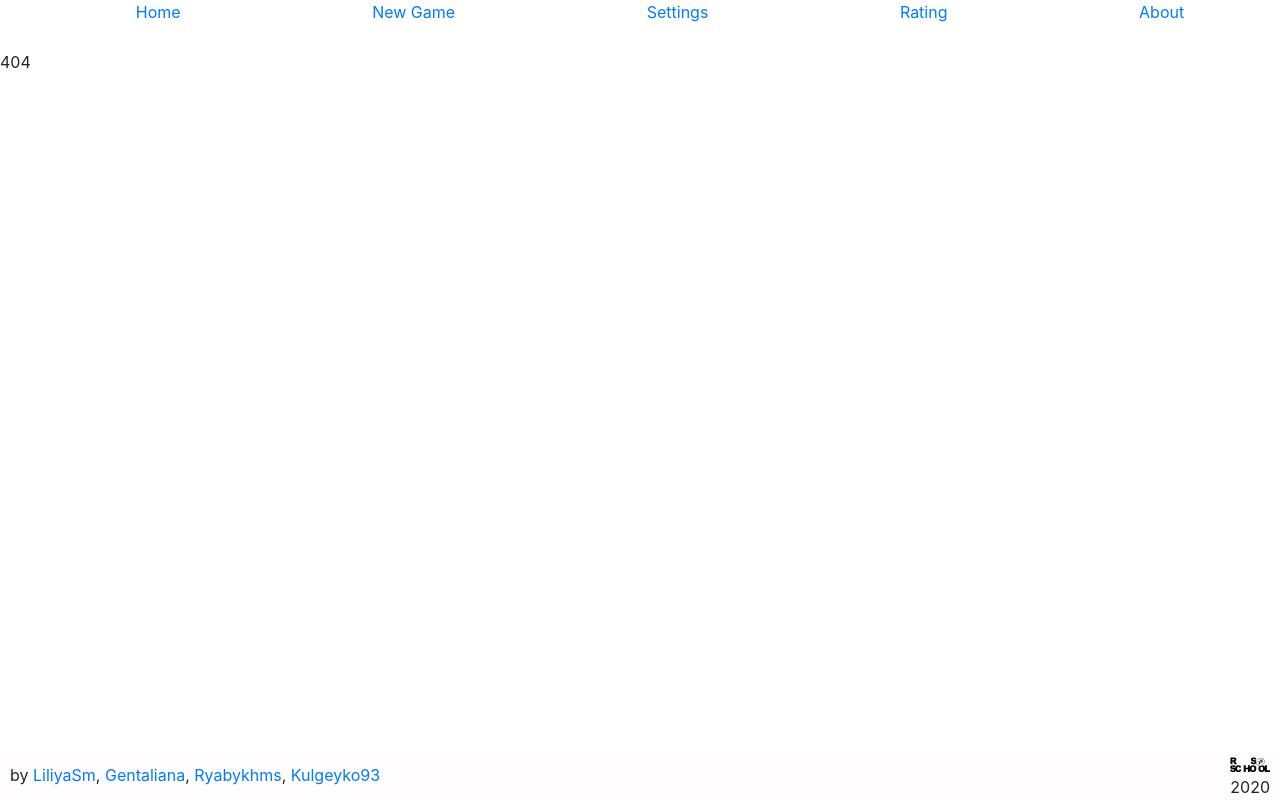
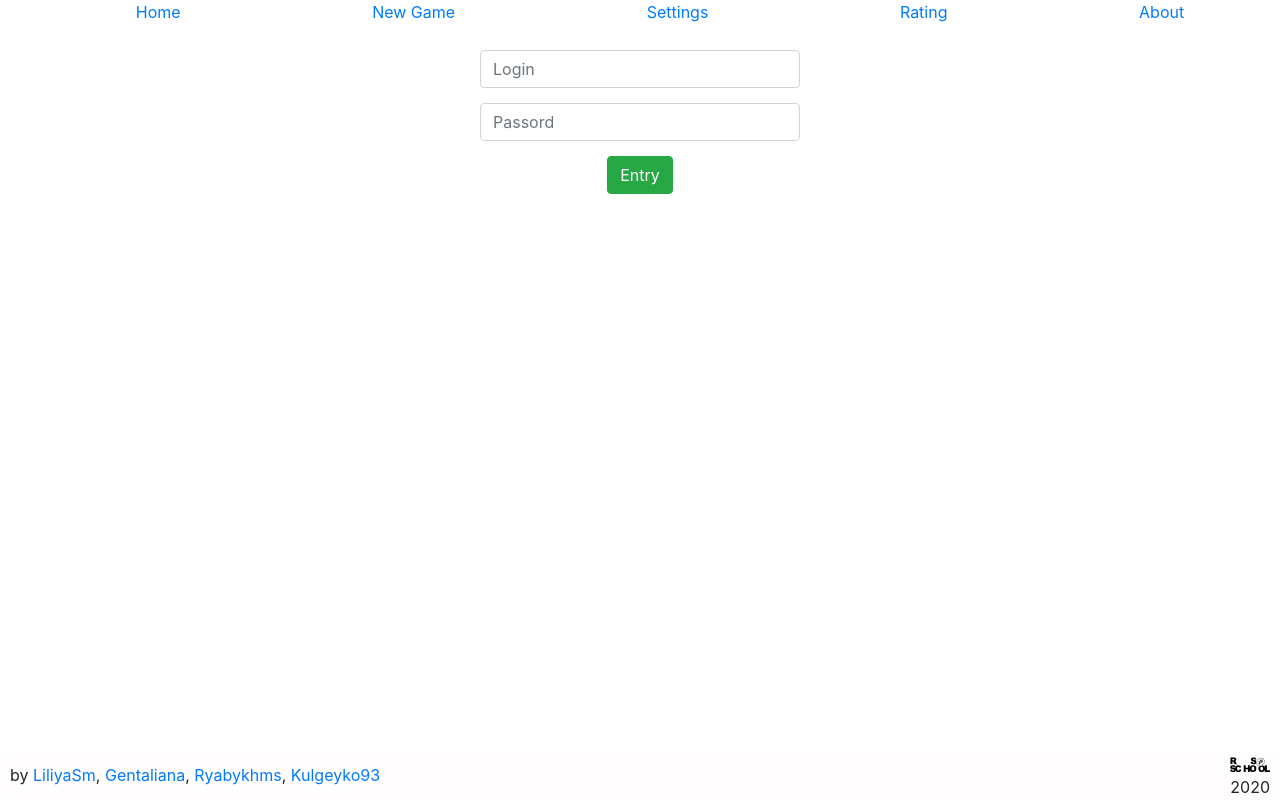
Before and after one commit to gentaliana/rsclone, a React app: page /auth in a window 1280 px wide. Before the commit this address had no page. Built offline with nearby package versions, Linux system fonts and the light colour scheme.

Commit message:
RC-52 feat(auth): add page auth

```diff
--- a/src/App.tsx
+++ b/src/App.tsx
@@ -1,7 +1,7 @@
 import React from 'react';
 import { Route, Switch } from 'react-router-dom';
 import { useSelector } from 'react-redux';
-import { Home, NotFound, SetGame, Game, Rating, Settings, About } from '@pages';
+import { Home, NotFound, SetGame, Game, Rating, Settings, About, Auth } from '@pages';
 import { Header, Footer, Alerts } from '@components';
 import { routes } from '@constants';
 import { IAppState } from '@types';
@@ -16,6 +16,7 @@ function App(): JSX.Element {
       <Header />
       <main className="main">
         <Switch>
+          <Route exact path={routes.AUTH} component={Auth} />
           <Route exact path={routes.HOME} component={Home} />
           <Route path={routes.SET_GAME} component={SetGame} />
           <Route path={routes.GAME} component={Game} />
--- a/src/assets/locales/be/translation.json
+++ b/src/assets/locales/be/translation.json
@@ -1,4 +1,9 @@
 {
+  "auth": {
+    "entry": "Entry",
+    "login": "Login",
+    "password": "Passord"
+  },
   "links": {
     "new-game": "New Game",
     "rating": "Rating",
--- a/src/assets/locales/en/translation.json
+++ b/src/assets/locales/en/translation.json
@@ -1,4 +1,9 @@
 {
+  "auth": {
+    "entry": "Entry",
+    "login": "Login",
+    "password": "Passord"
+  },
   "links": {
     "new-game": "New Game",
     "rating": "Rating",
--- a/src/assets/locales/ru/translation.json
+++ b/src/assets/locales/ru/translation.json
@@ -1,4 +1,9 @@
 {
+  "auth": {
+    "entry": "Вход",
+    "login": "Логин",
+    "password": "Пароль"
+  },
   "links": {
     "new-game": "Новая игра",
     "rating": "Рейтинг",
--- a/src/components/textInput/textInput.tsx
+++ b/src/components/textInput/textInput.tsx
@@ -4,17 +4,24 @@ import { FormControl } from 'react-bootstrap';
 type TextInputProps = {
   placeholder: string;
   value: string;
-  classInput: string;
+  classInput?: string;
   onChange: (value: string) => void;
+  type?: string;
 };
 
-export const TextInput = ({ placeholder, value, classInput, onChange }: TextInputProps): JSX.Element => (
+export const TextInput = ({ placeholder, value, classInput, onChange, type }: TextInputProps): JSX.Element => (
   <FormControl
     className={classInput}
     placeholder={placeholder}
     value={value}
     aria-label="Username"
     aria-describedby="basic-addon1"
+    type={type}
     onInput={(e: React.ChangeEvent<HTMLInputElement>) => onChange(e.target.value)}
   />
 );
+
+TextInput.defaultProps = {
+  classInput: '',
+  type: '',
+};
--- a/src/constants/routes.ts
+++ b/src/constants/routes.ts
@@ -1,4 +1,5 @@
 export const routes = {
+  AUTH: '/auth',
   HOME: '/',
   SET_GAME: '/set_game',
   GAME: '/game',
--- /dev/null
+++ b/src/pages/auth/auth.scss
@@ -0,0 +1,15 @@
+.auth {
+  &__wrapper {
+    display: flex;
+    flex-direction: column;
+    align-items: center;
+  }
+
+  &__input {
+    margin-bottom: 15px;
+  }
+
+  &__style {
+    max-width: 320px;
+  }
+}
--- /dev/null
+++ b/src/pages/auth/auth.tsx
@@ -0,0 +1,25 @@
+import * as React from 'react';
+import { useTranslation } from 'react-i18next';
+import { TextInput } from '@components';
+import { Button } from 'react-bootstrap';
+import './auth.scss';
+
+export const Auth = (): JSX.Element => {
+  const { t } = useTranslation();
+  const [login, setLogin] = React.useState('');
+  const [password, setPassword] = React.useState('');
+
+  return (
+    <div className="auth__wrapper">
+      <TextInput placeholder={t('auth.login')} classInput="auth__input auth__style" value={login} onChange={setLogin} />
+      <TextInput
+        placeholder={t('auth.password')}
+        classInput="auth__input auth__style"
+        value={password}
+        onChange={setPassword}
+        type="password"
+      />
+      <Button variant="success">{t('auth.entry')}</Button>
+    </div>
+  );
+};
--- /dev/null
+++ b/src/pages/auth/index.ts
@@ -0,0 +1 @@
+export { Auth } from './auth';
--- a/src/pages/index.ts
+++ b/src/pages/index.ts
@@ -5,3 +5,4 @@ export * from './rating';
 export * from './set-game';
 export * from './settings';
 export * from './not-found';
+export * from './auth';
```
